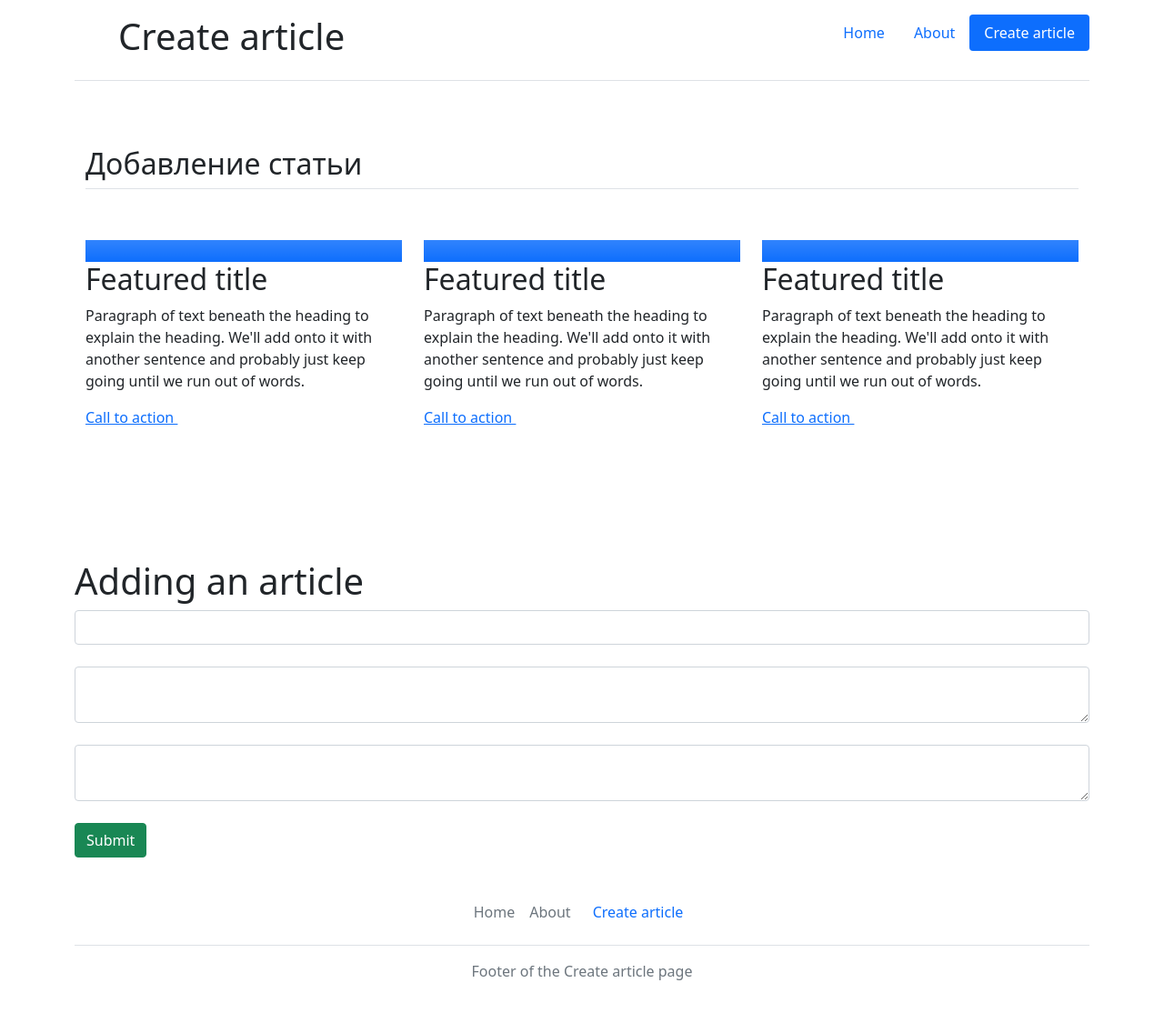
After one commit to InsulinusMaximus/Flask-WEB-service, a Flask app: template templates/create-article.html in a window 1280 px wide. The commit adds this page. Shown: the whole page at 91% size. Run offline with Flask 2, Linux system fonts and the light colour scheme; the template is opened without the code that fills it, so the values that code supplies are empty.

Commit message:
I connected the sqlite database and implemented a POST request from the client with its subsequent recording in BD

```diff
--- a/main.py
+++ b/main.py
@@ -1,45 +1,72 @@
-from flask import Flask, render_template,url_for # импортировали класс Flask  и ф-цию render_template
-
 '''https://www.youtube.com/watch?v=crUHP8Zo12k'''
 
+from flask import Flask, render_template, url_for, request, redirect  # импортировали класс Flask  и ф-цию render_template
+from flask_sqlalchemy import SQLAlchemy
+from datetime import datetime
+
 app = Flask(__name__)  # Cоздаём экземпляр этого класса.
-                       # Первый аргумент - это имя модуля или пакета приложения.
-                       # Если вы используете единственный модуль (как в этом примере),
-                       # вам следует использовать __name__, потому что в зависимости от того,
-                       # запущен ли код как приложение, или был импортирован как модуль,
-                       # это имя будет разным
+# Первый аргумент - это имя модуля или пакета приложения.
+# Если вы используете единственный модуль (как в этом примере),
+# вам следует использовать __name__, потому что в зависимости от того,
+# запущен ли код как приложение, или был импортирован как модуль,
+# это имя будет разным
 app.config['TEMPLATES_AUTO_RELOAD'] = True
+app.config['SQLALCHEMY_DATABASE_URI'] = 'sqlite:///blog.db' # Подключение к нужной базе данных
+app.config['SQLALCHEMY_TRACK_MODIFICATIONS'] = False
+db = SQLAlchemy(app) # Предаем объект в котором проинициализирована база данных
 
-<<<<<<< HEAD
-# Создаем ДЕКОРАТОР route(),
-                      # чтобы сказать Flask, какой из URL должен запускать нашу функцию
-=======
-@app.route('/')
+class Article(db.Model):
 
-@app.route('/')  # Создаем ДЕКОРАТОР route(),
-                 # чтобы сказать Flask, какой из URL должен запускать нашу функцию
->>>>>>> 563d904b143b680983637555c05f409f0db4d8bd
-@app.route('/home')  # Создание еще одного декоратора позволяет отслеживатьт дополнительный URL-адрес для ф-ции ниже
-@app.route('/')
-def index():              # Функция (главной страницы), которой дано имя, используемое также для генерации URL-адресов
-    return render_template('index.html')  # для этой конкретной функции, возвращает сообщение,
-                          # которое мы хотим отобразить в браузере пользователя
+    id = db.Column(db.Integer, primary_key=True)
+    title = db.Column(db.String(300), nullable=False)
+    intro = db.Column(db.String(300), nullable=False)
+    text = db.Column(db.Text, nullable=False)
+    date = db.Column(db.DateTime, default=datetime.utcnow)
 
+    def __repr__(self):
+        return '<Article %r>' % self.id  # Когда мы будем выбирать какой либо объект на основе этого класса, то у нас будет выдаваться сам объект и плюс его id
+
+@app.route('/')  # Создаем ДЕКОРАТОР route(), чтобы сказать Flask, какой из URL должен запускать нашу функцию Создание еще одного декоратора позволяет отслеживатьт дополнительный URL-адрес для ф-ции ниже
+@app.route('/home')
+def index():  # Функция (главной страницы), которой дано имя, используемое также для генерации URL-адресов
+                                          # для этой конкретной функции, возвращает сообщение,
+    return render_template('index.html')  # которое мы хотим отобразить в браузере пользователя
 
 @app.route('/about')  # Декоратор для передачи Flask URL побочной страницы
-def about():             # Функция (Побочной страницы)
+def about():          # Функция (Побочной страницы)
     return render_template("about.html")
 
-@app.route('/user/<string:name>/<int:id>')  # Позволяет находить в URL переданные аргументы по заданным типам данных
+'''
+# Позволяет находить в URL переданные аргументы по заданным типам данных
+@app.route('/user/<string:name>/<int:id>')
 def user(name, id):                                # Функция (Побочной страницы)
     return "User page: " + name + '-' + str(id)
+'''
+@app.route('/create-article', methods=['POST', 'GET'])
+def create_article():
+    if request.method == 'POST':
+        title = request.form['title']
+        intro = request.form['intro']
+        text = request.form['text']
+
+        article = Article(title=title, intro=intro, text=text)
+
+        try:
+            db.session.add(article)
+            db.session.commit()
+            return redirect('/')
+        except:
+            return 'An error occurred while adding the article'
+
+    else:
+        return render_template("create-article.html")
 
 
 if __name__ == "__main__":  # Наконец, для запуска локального сервера с нашим приложением,
     app.run(debug=True)     # мы используем функцию run().
-                            # Благодаря конструкции if __name__ == '__main__' можно быть уверенным,
-                            # что сервер запустится только при непосредственном вызове скрипта из
-                            # интерпретатора Python, а не при его импортировании в качестве модуля.
-                            # debug - позволяет запускать сервер в режиме разработчика,
-                            # что позволяет серверу перезагружать себя при изменении кода, а также
-                            # при возникновении ошибок сообщит о них
+    # Благодаря конструкции if __name__ == '__main__' можно быть уверенным,
+    # что сервер запустится только при непосредственном вызове скрипта из
+    # интерпретатора Python, а не при его импортировании в качестве модуля.
+    # debug - позволяет запускать сервер в режиме разработчика,
+    # что позволяет серверу перезагружать себя при изменении кода, а также
+    # при возникновении ошибок сообщит о них
--- a/requirements.txt
+++ b/requirements.txt
@@ -1,5 +1,2 @@
-<<<<<<< HEAD
 Flask==1.1.2
-=======
-Flask==2.0.3
->>>>>>> 563d904b143b680983637555c05f409f0db4d8bd
+Flask_SQLAlchemy==2.4.3
--- a/templates/base.html
+++ b/templates/base.html
@@ -20,8 +20,9 @@
           </a>
 
           <ul class="nav nav-pills">
-            <li class="nav-item"><a href="/" class="nav-link active" aria-current="page">Home</a></li>
+            <li class="nav-item"><a href="/" class="nav-link">Home</a></li>
             <li class="nav-item"><a href="/about" class="nav-link">About</a></li>
+            <li class="nav-item"><a href="/create-article" class="nav-link active" aria-current="page">Create article</a></li>
           </ul>
         </header>
       </div>
@@ -65,11 +66,13 @@
         </div>
       </div>
 
+    {% block body %} {% endblock %}
     <div class="container">
         <footer class="py-3 my-4">
           <ul class="nav justify-content-center border-bottom pb-3 mb-3">
             <li class="nav-item"><a href="/" class="nav-link px-2 text-muted">Home</a></li>
             <li class="nav-item"><a href="/about" class="nav-link px-2 text-muted">About</a></li>
+            <li class="nav-item"><a href="/create-article" class="nav-link">Create article</a></li>
           </ul>
           <p class="text-center text-muted">{% block footer %} {% endblock %}</p>
         </footer>
--- /dev/null
+++ b/templates/create-article.html
@@ -0,0 +1,31 @@
+{% extends 'base.html' %}
+
+{% block title %}
+    Create
+{% endblock %}
+
+
+{% block header %}
+    <h1>Create article</h1>
+{% endblock %}
+
+{% block body %}
+    <div class="container mt-5">
+        <h1>Adding an article</h1>
+        <form method="post">
+            <input type="text" name="title" id="title" class="form-control"><br>
+            <textarea name="intro" id="intro" class="form-control"></textarea><br>
+            <textarea name="text" id="text" class="form-control"></textarea><br>
+            <input type="submit" class="btn btn-success"><br>
+        </form>
+
+    </div>
+{% endblock %}
+
+{% block content %}
+Добавление статьи
+{% endblock %}
+
+{% block footer %}
+        Footer of the Create article page
+{% endblock %}
--- a/templates/index.html
+++ b/templates/index.html
@@ -9,6 +9,7 @@
     <h1>Main page</h1>
 {% endblock %}
 
+
 {% block content %}
     Main columns
 {% endblock %}
```
Also changed, not shown: blog.db (added).
